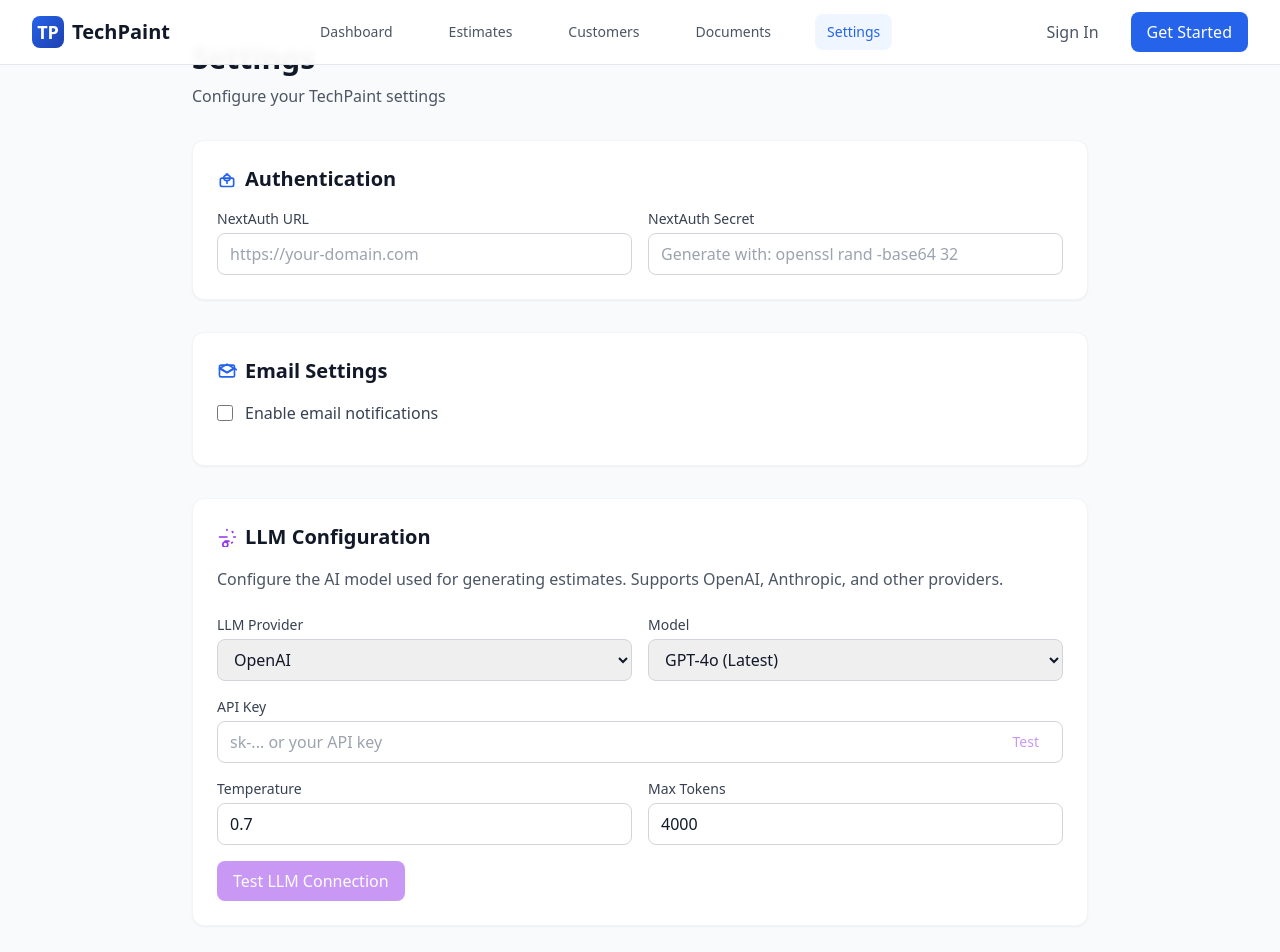
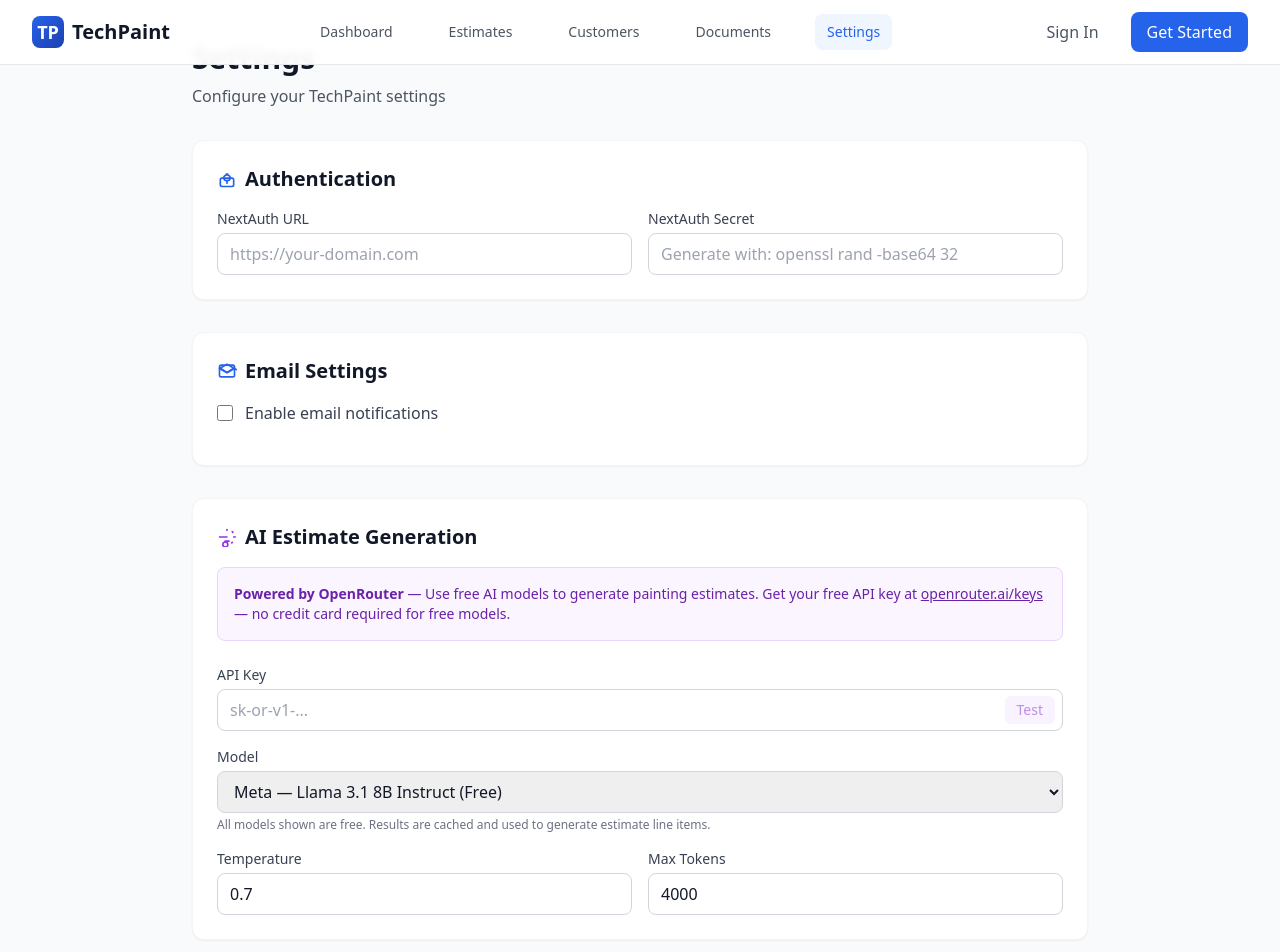
Before and after one commit to Liberty-Emporium/tech-paint, a Next.js app: page /settings in a window 1280 px wide. Shown: the top 952 px of the page. Built offline with nearby package versions, Linux system fonts and the light colour scheme.

Commit message:
Settings: OpenRouter free models for AI estimates, LLM test endpoint, model picker

```diff
--- /dev/null
+++ b/src/app/api/llm/test/route.ts
@@ -0,0 +1,67 @@
+import { NextRequest, NextResponse } from 'next/server';
+
+// Test LLM connection via OpenRouter
+export async function POST(request: NextRequest) {
+  try {
+    const body = await request.json();
+    const { llmApiKey, llmModel, llmTemperature, llmMaxTokens } = body;
+
+    if (!llmApiKey) {
+      return NextResponse.json({ error: 'API key required' }, { status: 400 });
+    }
+
+    const model = llmModel || 'meta-llama/llama-3.1-8b-instruct:free';
+    const temperature = llmTemperature ?? 0.7;
+    const max_tokens = llmMaxTokens ?? 4000;
+
+    const response = await fetch('https://openrouter.ai/api/v1/chat/completions', {
+      method: 'POST',
+      headers: {
+        'Authorization': `Bearer ${llmApiKey}`,
+        'Content-Type': 'application/json',
+        'HTTP-Referer': 'https://tech-paint-production.up.railway.app',
+        'X-Title': 'TechPaint',
+      },
+      body: JSON.stringify({
+        model,
+        messages: [
+          {
+            role: 'system',
+            content: 'You are TechPaint AI, a friendly painting estimate assistant. Be brief.',
+          },
+          {
+            role: 'user',
+            content: 'Say "Hello from TechPaint! I can help you generate painting estimates." in a short, friendly way.',
+          },
+        ],
+        temperature,
+        max_tokens: Math.min(max_tokens, 200),
+      }),
+    });
+
+    if (!response.ok) {
+      const err = await response.text();
+      console.error('OpenRouter error:', response.status, err);
+      return NextResponse.json(
+        { error: `OpenRouter returned ${response.status}: ${err.substring(0, 300)}` },
+        { status: 502 }
+      );
+    }
+
+    const data = await response.json();
+    const text = data.choices?.[0]?.message?.content || '';
+
+    return NextResponse.json({
+      success: true,
+      response: text,
+      model,
+      usage: data.usage || null,
+    });
+  } catch (error) {
+    console.error('LLM test error:', error);
+    return NextResponse.json(
+      { error: error instanceof Error ? error.message : 'LLM test failed' },
+      { status: 500 }
+    );
+  }
+}
--- a/src/app/api/settings/route.ts
+++ b/src/app/api/settings/route.ts
@@ -22,6 +22,11 @@ const defaultSettings = {
   smtpFrom: '',
   nextAuthUrl: '',
   nextAuthSecret: '',
+  llmProvider: 'openrouter',
+  llmModel: 'meta-llama/llama-3.1-8b-instruct:free',
+  llmApiKey: '',
+  llmTemperature: 0.7,
+  llmMaxTokens: 4000,
 };
 
 async function readSettings(): Promise<typeof defaultSettings> {
--- a/src/app/settings/page.tsx
+++ b/src/app/settings/page.tsx
@@ -2,6 +2,17 @@
 
 import { useState, useEffect } from 'react';
 import { useRouter } from 'next/navigation';
+
+const FREE_MODELS = [
+  { id: 'meta-llama/llama-3.1-8b-instruct:free', name: 'Llama 3.1 8B Instruct (Free)', provider: 'Meta' },
+  { id: 'meta-llama/llama-3.1-70b-instruct:free', name: 'Llama 3.1 70B Instruct (Free)', provider: 'Meta' },
+  { id: 'google/gemma-2-9b-it:free', name: 'Gemma 2 9B (Free)', provider: 'Google' },
+  { id: 'mistralai/mistral-7b-instruct:free', name: 'Mistral 7B Instruct (Free)', provider: 'Mistral' },
+  { id: 'microsoft/phi-3-mini-128k-instruct:free', name: 'Phi-3 Mini 128K (Free)', provider: 'Microsoft' },
+  { id: 'nousresearch/hermes-3-llama-3.1-405b:free', name: 'Hermes 3 405B (Free)', provider: 'Nous Research' },
+  { id: 'qwen/qwen-2-7b-instruct:free', name: 'Qwen 2 7B Instruct (Free)', provider: 'Alibaba' },
+  { id: 'deepseek/deepseek-r1-0528:free', name: 'DeepSeek R1 (Free)', provider: 'DeepSeek' },
+];
 
 interface Settings {
   emailEnabled: boolean;
@@ -29,8 +40,8 @@ export default function SettingsPage() {
     smtpFrom: '',
     nextAuthUrl: '',
     nextAuthSecret: '',
-    llmProvider: 'openai',
-    llmModel: 'gpt-4o',
+    llmProvider: 'openrouter',
+    llmModel: 'meta-llama/llama-3.1-8b-instruct:free',
     llmApiKey: '',
     llmTemperature: 0.7,
     llmMaxTokens: 4000,
@@ -40,6 +51,7 @@ export default function SettingsPage() {
   const [message, setMessage] = useState<{ type: 'success' | 'error'; text: string } | null>(null);
   const [testingEmail, setTestingEmail] = useState(false);
   const [testingLLM, setTestingLLM] = useState(false);
+  const [llmTestResult, setLlmTestResult] = useState<string>('');
   const router = useRouter();
 
   useEffect(() => {
@@ -129,36 +141,30 @@ export default function SettingsPage() {
 
   const handleTestLLM = async () => {
     if (!settings.llmApiKey) {
-      setMessage({ type: 'error', text: 'Please enter an API key first' });
+      setMessage({ type: 'error', text: 'Please enter your OpenRouter API key first. Get one free at openrouter.ai' });
       return;
     }
 
     setTestingLLM(true);
     setMessage(null);
+    setLlmTestResult('');
 
     try {
       const res = await fetch('/api/llm/test', {
         method: 'POST',
         headers: { 'Content-Type': 'application/json' },
-        body: JSON.stringify({
-          provider: settings.llmProvider,
-          model: settings.llmModel,
-          apiKey: settings.llmApiKey,
-          temperature: settings.llmTemperature,
-          maxTokens: settings.llmMaxTokens,
-          prompt: 'Say "Hello from TechPaint!" in a friendly way.',
-        }),
+        body: JSON.stringify(settings),
       });
 
+      const data = await res.json();
       if (res.ok) {
-        const data = await res.json();
-        setMessage({ type: 'success', text: `LLM test successful! Response: ${data.response?.substring(0, 100)}...` });
+        setMessage({ type: 'success', text: 'LLM connection successful!' });
+        setLlmTestResult(data.response || '');
       } else {
-        const error = await res.json();
-        setMessage({ type: 'error', text: error.error || 'LLM test failed' });
+        setMessage({ type: 'error', text: data.error || 'LLM test failed' });
       }
     } catch (error) {
-      setMessage({ type: 'error', text: 'LLM test failed' });
+      setMessage({ type: 'error', text: 'LLM test failed — check your API key' });
     } finally {
       setTestingLLM(false);
     }
@@ -320,55 +326,25 @@ export default function SettingsPage() {
             )}
           </section>
 
-          {/* LLM Configuration */}
+          {/* AI Estimate Configuration — OpenRouter Free Models */}
           <section className="bg-white rounded-xl shadow-sm border border-gray-100 p-6 mb-8">
             <h2 className="text-xl font-bold text-gray-900 mb-4 flex items-center gap-2">
               <svg className="w-5 h-5 text-purple-600" fill="none" stroke="currentColor" viewBox="0 0 24 24">
                 <path strokeLinecap="round" strokeLinejoin="round" strokeWidth={2} d="M9.663 17h4.673M12 3v1m6.364 1.636l.707.707M21 12h-1M4 12H4 12H3m15.364 6.364l-.707.707M21 12h1m-9 9a3 3 0 11-6 0 3 3 0 016 0z" />
               </svg>
-              <span>LLM Configuration</span>
+              <span>AI Estimate Generation</span>
             </h2>
-            <p className="text-gray-600 mb-6">Configure the AI model used for generating estimates. Supports OpenAI, Anthropic, and other providers.</p>
 
-            <div className="grid md:grid-cols-2 gap-4">
-              <div>
-                <label className="block text-sm font-medium text-gray-700 mb-1">LLM Provider</label>
-                <select
-                  name="llmProvider"
-                  value={settings.llmProvider}
-                  onChange={handleChange}
-                  className="w-full border border-gray-300 rounded-lg px-3 py-2 focus:ring-2 focus:ring-purple-500 focus:border-purple-500"
-                >
-                  <option value="openai">OpenAI</option>
-                  <option value="anthropic">Anthropic (Claude)</option>
-                  <option value="google">Google (Gemini)</option>
-                  <option value="ollama">Ollama (Local)</option>
-                </select>
-              </div>
-
-              <div>
-                <label className="block text-sm font-medium text-gray-700 mb-1">Model</label>
-                <select
-                  name="llmModel"
-                  value={settings.llmModel}
-                  onChange={handleChange}
-                  className="w-full border border-gray-300 rounded-lg px-3 py-2 focus:ring-2 focus:ring-purple-500 focus:border-purple-500"
-                >
-                  <option value="gpt-4o">GPT-4o (Latest)</option>
-                  <option value="gpt-4o-mini">GPT-4o Mini (Faster, Cheaper)</option>
-                  <option value="gpt-4-turbo">GPT-4 Turbo</option>
-                  <option value="gpt-3.5-turbo">GPT-3.5 Turbo</option>
-                  <option value="claude-3-5-sonnet">Claude 3.5 Sonnet</option>
-                  <option value="claude-3-opus">Claude 3 Opus</option>
-                  <option value="claude-3-sonnet">Claude 3 Sonnet</option>
-                  <option value="gemini-pro">Gemini Pro</option>
-                  <option value="llama3.1:70b">Llama 3.1 70B (Ollama)</option>
-                  <option value="llama3.1:8b">Llama 3.1 8B (Ollama)</option>
-                </select>
-              </div>
+            <div className="bg-purple-50 border border-purple-200 rounded-lg p-4 mb-6">
+              <p className="text-sm text-purple-800">
+                <strong>Powered by OpenRouter</strong> — Use free AI models to generate painting estimates.
+                Get your free API key at{' '}
+                <a href="https://openrouter.ai/keys" target="_blank" rel="noopener noreferrer" className="underline font-medium">openrouter.ai/keys</a>
+                {' '}— no credit card required for free models.
+              </p>
             </div>
 
-            <div className="mt-4">
+            <div>
               <label className="block text-sm font-medium text-gray-700 mb-1">API Key</label>
               <div className="relative">
                 <input
@@ -376,18 +352,38 @@ export default function SettingsPage() {
                   name="llmApiKey"
                   value={settings.llmApiKey}
                   onChange={handleChange}
-                  className="w-full border border-gray-300 rounded-lg px-3 py-2 focus:ring-2 focus:ring-purple-500 focus:border-purple-500 pr-12"
-                  placeholder="sk-... or your API key"
+                  className="w-full border border-gray-300 rounded-lg px-3 py-2 pr-20 focus:ring-2 focus:ring-purple-500 focus:border-purple-500"
+                  placeholder="sk-or-v1-..."
                 />
                 <button
                   type="button"
                   onClick={handleTestLLM}
                   disabled={testingLLM || !settings.llmApiKey}
-                  className="absolute right-3 top-1/2 -translate-y-1/2 px-3 py-1 text-sm text-purple-600 hover:text-purple-700 disabled:opacity-50 disabled:cursor-not-allowed"
+                  className="absolute right-2 top-1/2 -translate-y-1/2 px-3 py-1 text-sm bg-purple-100 text-purple-700 rounded-md hover:bg-purple-200 disabled:opacity-50 disabled:cursor-not-allowed"
                 >
                   {testingLLM ? 'Testing…' : 'Test'}
                 </button>
               </div>
+              {llmTestResult && (
+                <div className="mt-2 p-3 bg-gray-50 rounded-lg text-sm text-gray-700 border">
+                  <span className="font-medium text-green-700">AI Response:</span> {llmTestResult}
+                </div>
+              )}
+            </div>
+
+            <div className="mt-4">
+              <label className="block text-sm font-medium text-gray-700 mb-1">Model</label>
+              <select
+                name="llmModel"
+                value={settings.llmModel}
+                onChange={handleChange}
+                className="w-full border border-gray-300 rounded-lg px-3 py-2 focus:ring-2 focus:ring-purple-500 focus:border-purple-500"
+              >
+                {FREE_MODELS.map(m => (
+                  <option key={m.id} value={m.id}>{m.provider} — {m.name}</option>
+                ))}
+              </select>
+              <p className="text-xs text-gray-500 mt-1">All models shown are free. Results are cached and used to generate estimate line items.</p>
             </div>
 
             <div className="mt-4 grid md:grid-cols-2 gap-4">
@@ -418,17 +414,6 @@ export default function SettingsPage() {
                 />
               </div>
             </div>
-
-            <div className="mt-4">
-              <button
-                type="button"
-                onClick={handleTestLLM}
-                disabled={testingLLM || !settings.llmApiKey}
-                className="px-4 py-2 bg-purple-600 text-white rounded-lg hover:bg-purple-700 transition-colors disabled:opacity-50 disabled:cursor-not-allowed"
-              >
-                {testingLLM ? 'Testing…' : 'Test LLM Connection'}
-              </button>
-            </div>
           </section>
 
           <div className="mt-8 flex justify-end">
```
Also changed, not shown: 1 other file (tests, documents, lock files or other folders).
